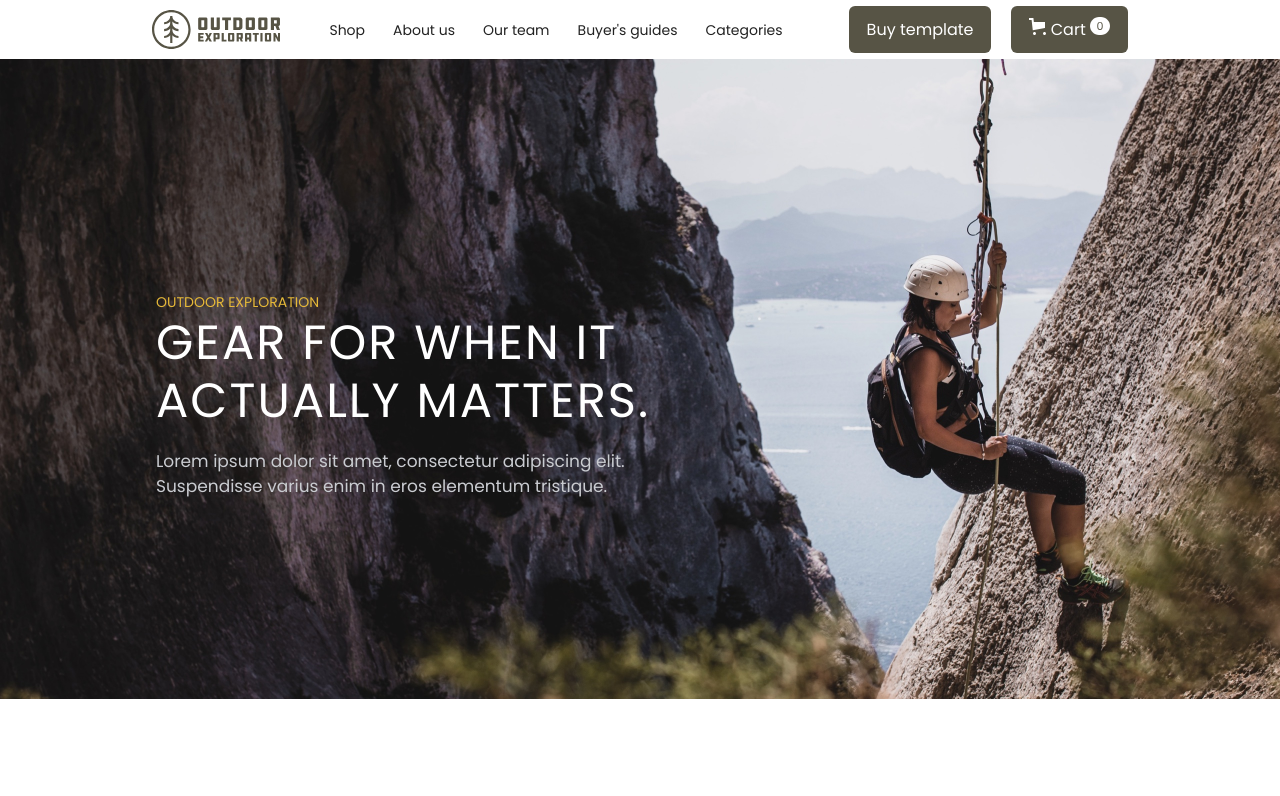
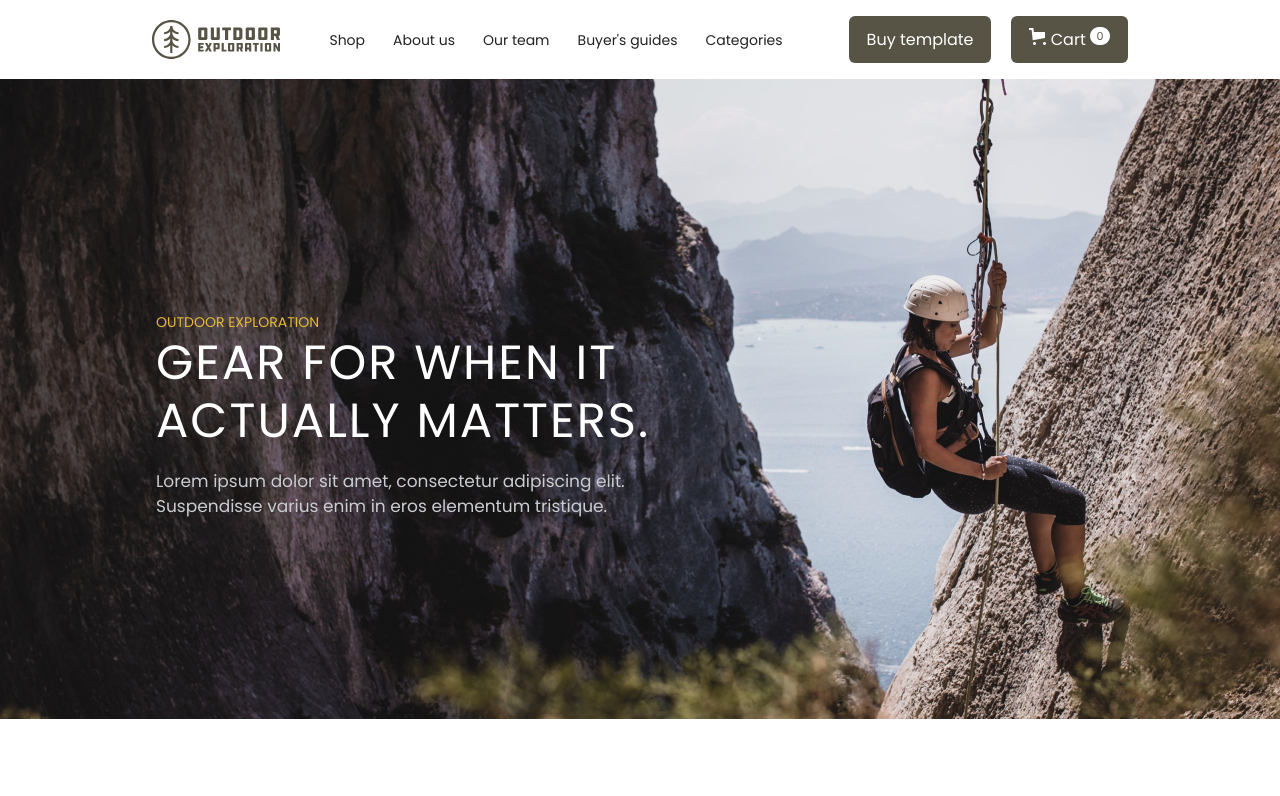
Before and after one commit to Javohir708/Lessons017, a plain HTML site: page index.html in a window 1280 px wide. Shown: the top 796 px of the page. Drawn offline with Linux system fonts and the light colour scheme.

Commit message:
homework

```diff
--- a/style/style.css
+++ b/style/style.css
@@ -36,7 +36,7 @@ li {
 .navbar {
     display: flex;
     align-items: center;
-    height: 59px;
+    height: 79px;
     gap: 20px;
 }
 .navbar__collection {
```
